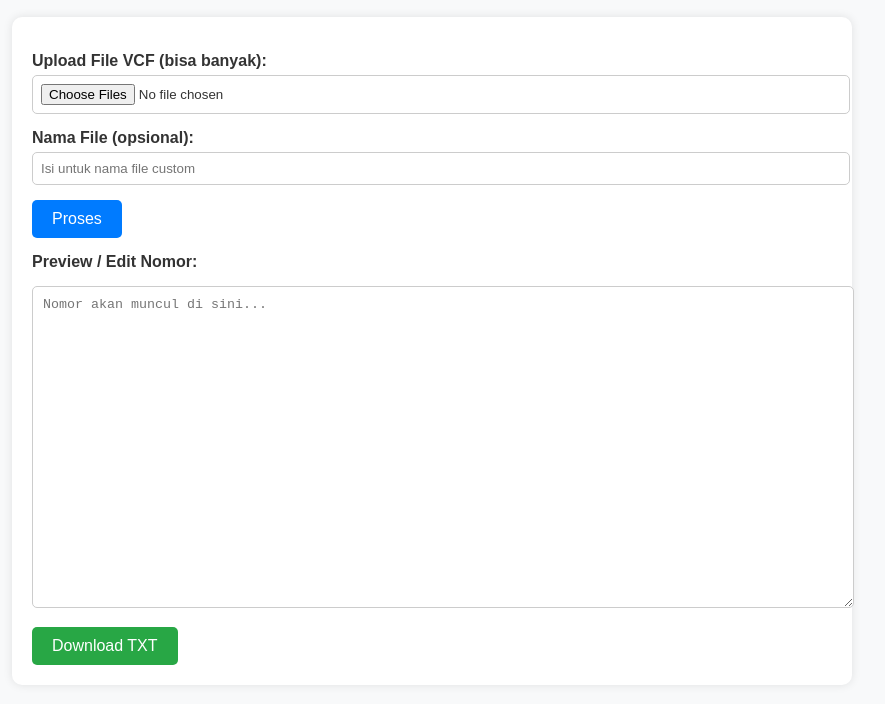
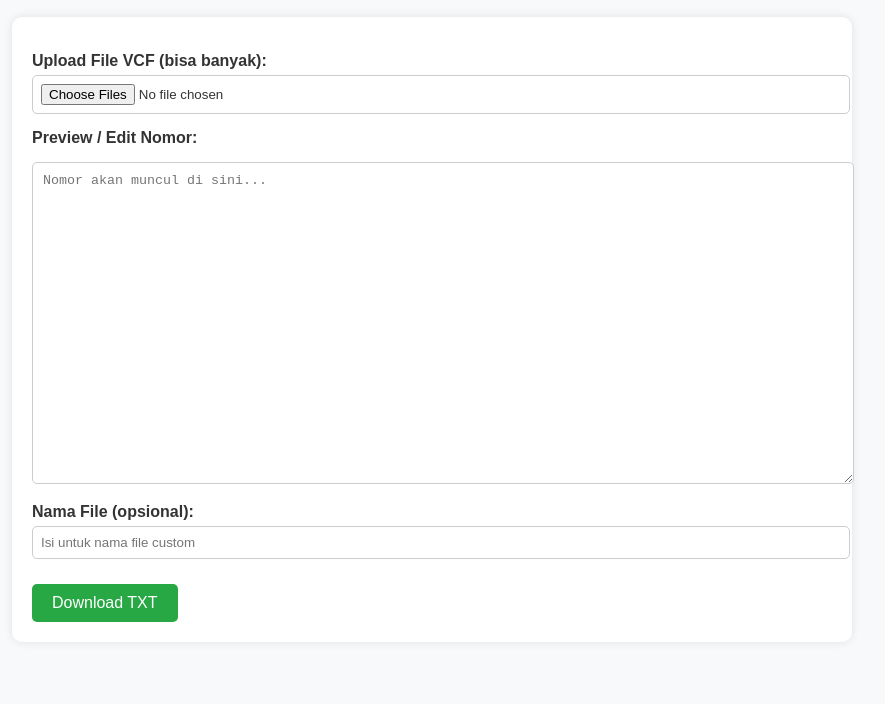
Before and after one commit to drxrwr/drxbalikindatatxt, a plain HTML site: page index.html in a window 1280 px wide. Shown: the part 70-774 px from the top of the page, without its empty margins (208-1093 px from the left). Drawn offline with Linux system fonts and the light colour scheme.

Commit message:
Update index.html

```diff
--- a/index.html
+++ b/index.html
@@ -11,13 +11,13 @@
     <label for="vcfFiles">Upload File VCF (bisa banyak):</label>
     <input type="file" id="vcfFiles" accept=".vcf" multiple>
 
+    <label for="output">Preview / Edit Nomor:</label>
+    <textarea id="output" placeholder="Nomor akan muncul di sini..."></textarea>
+
     <label for="fileName">Nama File (opsional):</label>
     <input type="text" id="fileName" placeholder="Isi untuk nama file custom">
 
-    <button id="processBtn" class="btn-secondary">Proses</button>
-
-    <label for="output">Preview / Edit Nomor:</label>
-    <textarea id="output" placeholder="Nomor akan muncul di sini..."></textarea>
+    <div id="countDisplay" style="margin-top:10px; font-weight:bold;"></div>
 
     <button id="downloadBtn">Download TXT</button>
   </div>
```
